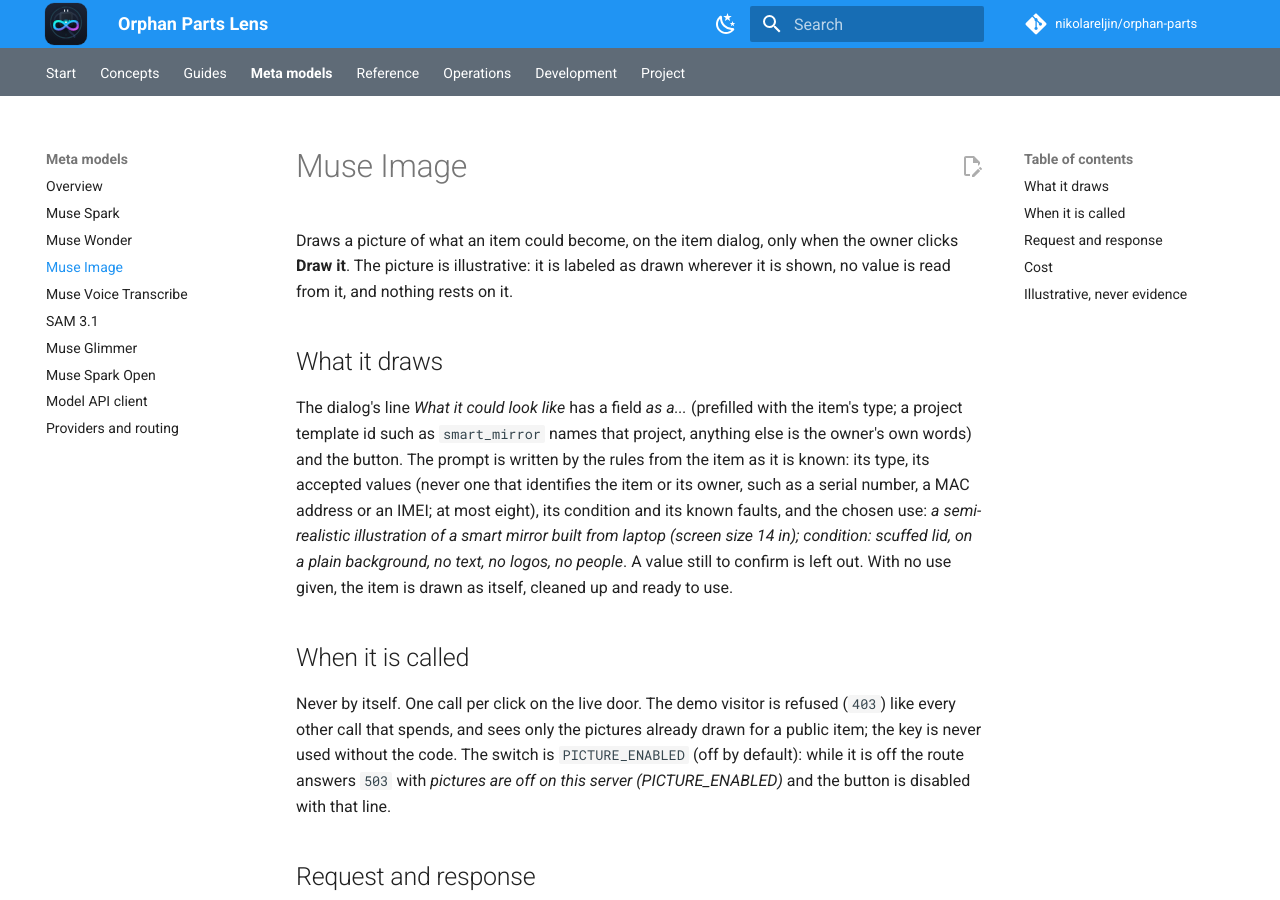
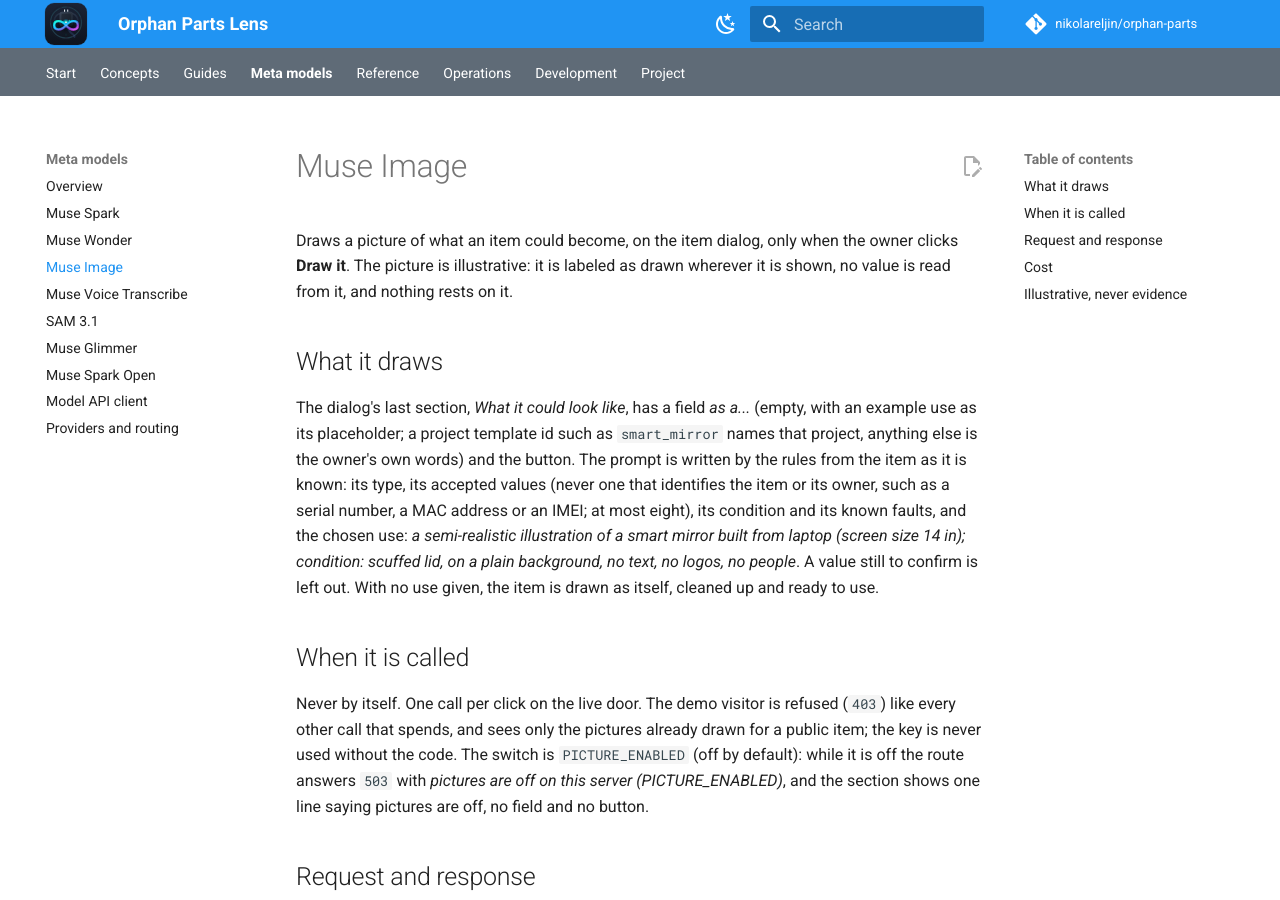
Before and after one commit to nikolareljin/orphan-parts, an MkDocs documentation site: the page built from docs/models/muse-image.md, in a window 1280 px wide and 900 px high. Built offline with MkDocs 1.6.1 and Material for MkDocs 9.7.7, drawn with Linux system fonts in a browser that asks for light colours; comment, search, counter and statistics services are not loaded.

Commit message:
fix(web): picture section last, no controls while pictures are off

```diff
--- a/docs/models/muse-image.md
+++ b/docs/models/muse-image.md
@@ -6,10 +6,10 @@
 
 ## What it draws
 
-The dialog's line *What it could look like* has a field *as a...* (prefilled with the item's
-type; a project template id such as `smart_mirror` names that project, anything else is the
-owner's own words) and the button. The prompt is written by the rules from the item as it is
-known: its type, its accepted values (never one that identifies the item or its owner, such as
+The dialog's last section, *What it could look like*, has a field *as a...* (empty, with an
+example use as its placeholder; a project template id such as `smart_mirror` names that
+project, anything else is the owner's own words) and the button. The prompt is written by the
+rules from the item as it is known: its type, its accepted values (never one that identifies the item or its owner, such as
 a serial number, a MAC address or an IMEI; at most eight), its condition and its known faults,
 and the chosen use:
 *a semi-realistic illustration of a smart mirror built from laptop (screen size 14 in);
@@ -23,7 +23,7 @@
 every other call that spends, and sees only the pictures already drawn for a public item; the
 key is never used without the code. The switch is `PICTURE_ENABLED` (off by
 default): while it is off the route answers `503` with *pictures are off on this server
-(PICTURE_ENABLED)* and the button is disabled with that line.
+(PICTURE_ENABLED)*, and the section shows one line saying pictures are off, no field and no button.
 
 ## Request and response
 
```
Also changed, not shown: JUDGES.md (+1 -1 lines), frontend/src/components/Picture.tsx (+15 -8 lines).
